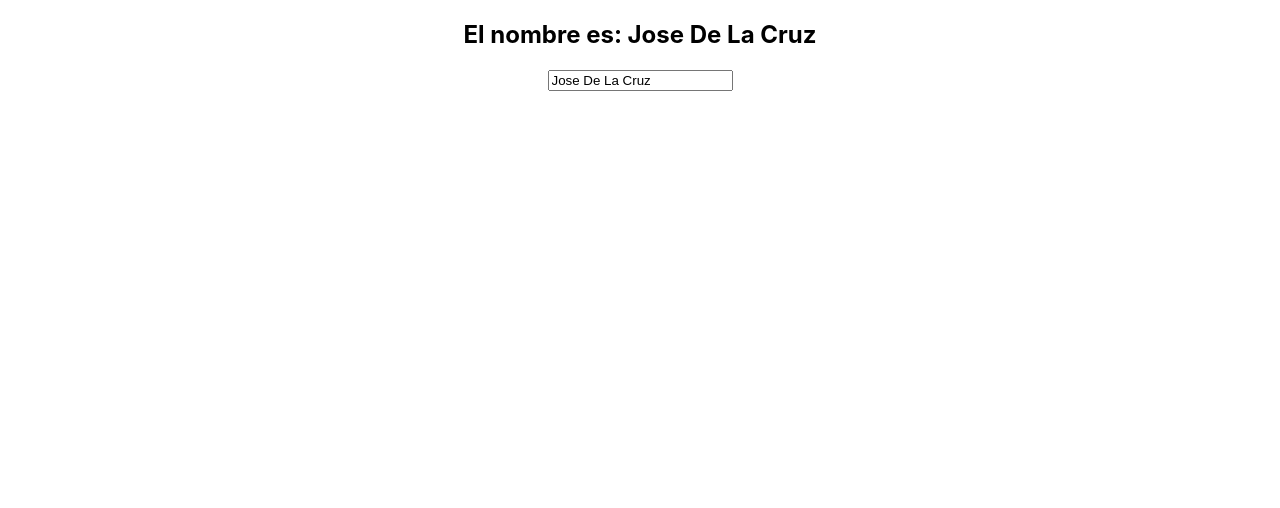
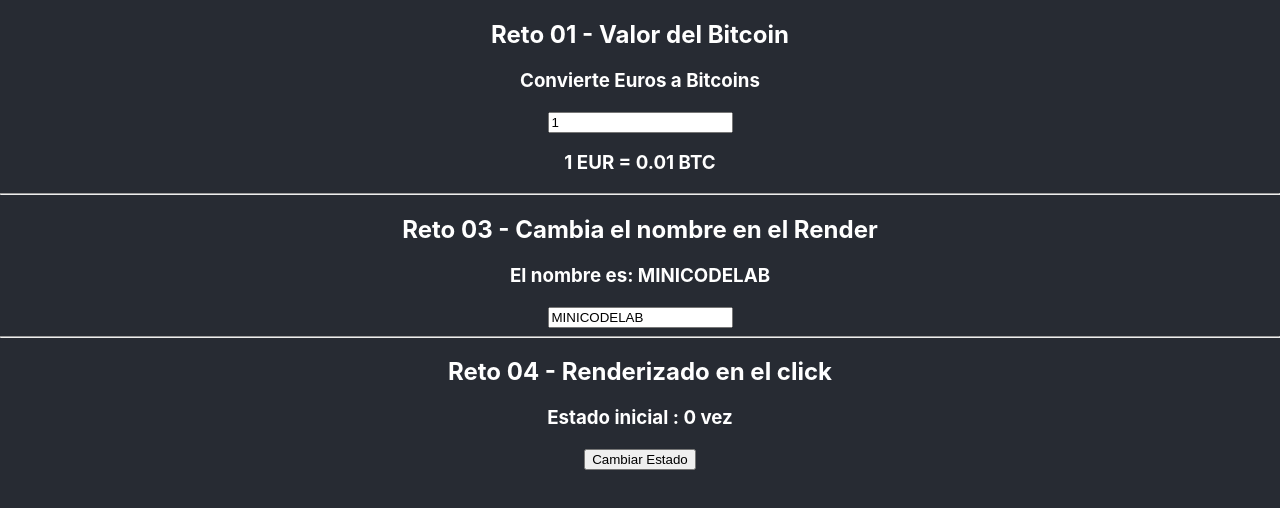
Before and after one commit to jdelacruzv/minicodelab-react, a React (Create React App) app in the folder challenges-hooks-p1/: page / in a window 1280 px wide. Shown: the top 508 px of the page. Built offline with nearby package versions, Linux system fonts and the light colour scheme.

Commit message:
Added RenderOnClick component

```diff
--- a/challenges-hooks-p1/public/index.html
+++ b/challenges-hooks-p1/public/index.html
@@ -24,7 +24,7 @@
       work correctly both with client-side routing and a non-root public URL.
       Learn how to configure a non-root public URL by running `npm run build`.
     -->
-    <title>React App</title>
+    <title>Challenges Hooks 01</title>
   </head>
   <body>
     <noscript>You need to enable JavaScript to run this app.</noscript>
--- a/challenges-hooks-p1/src/App.css
+++ b/challenges-hooks-p1/src/App.css
@@ -1,38 +1,3 @@
-.App {
+.app {
   text-align: center;
 }
-
-.App-logo {
-  height: 40vmin;
-  pointer-events: none;
-}
-
-@media (prefers-reduced-motion: no-preference) {
-  .App-logo {
-    animation: App-logo-spin infinite 20s linear;
-  }
-}
-
-.App-header {
-  background-color: #282c34;
-  min-height: 100vh;
-  display: flex;
-  flex-direction: column;
-  align-items: center;
-  justify-content: center;
-  font-size: calc(10px + 2vmin);
-  color: white;
-}
-
-.App-link {
-  color: #61dafb;
-}
-
-@keyframes App-logo-spin {
-  from {
-    transform: rotate(0deg);
-  }
-  to {
-    transform: rotate(360deg);
-  }
-}
--- a/challenges-hooks-p1/src/App.tsx
+++ b/challenges-hooks-p1/src/App.tsx
@@ -1,12 +1,16 @@
 import './App.css';
-// import { BitcoinConversor } from './components/BitcoinConversor';
+import { BitcoinConversor } from './components/BitcoinConversor';
 import { ChangeName } from './components/ChangeName';
+import { RenderOnClick } from './components/RenderOnClick';
 
 function App() {
   return (
-    <div className="App">
-      {/* <BitcoinConversor/> */}
-      <ChangeName />
+    <div className="app">
+      {<BitcoinConversor/>}
+      <hr />
+      {<ChangeName />}
+      <hr />
+      {<RenderOnClick />}
     </div>
   );
 }
--- a/challenges-hooks-p1/src/components/BitcoinConversor.tsx
+++ b/challenges-hooks-p1/src/components/BitcoinConversor.tsx
@@ -1,3 +1,4 @@
+import '../App.css';
 import { useState } from 'react';
 
 type CoinExchange = {
@@ -12,8 +13,9 @@ export const BitcoinConversor: React.FC = () => {
   });
 
   return (
-    <div>
-      <h2>Convierte Euros a Bitcoins</h2>
+    <>
+      <h2>Reto 01 - Valor del Bitcoin</h2>
+      <h3>Convierte Euros a Bitcoins</h3>
       <input
         type="number"
         value={coin.euro}
@@ -26,6 +28,6 @@ export const BitcoinConversor: React.FC = () => {
         }}
       />
       <h3>{coin.euro} EUR = {(coin.bitcoin * coin.euro).toFixed(2)} BTC</h3>
-    </div>
+    </>
   );
 };
--- a/challenges-hooks-p1/src/components/ChangeName.tsx
+++ b/challenges-hooks-p1/src/components/ChangeName.tsx
@@ -5,15 +5,17 @@ export const ChangeName: React.FC = () => {
 
   // Aquí cambiaremos el nombre en el render inicial, ¿como lo harás?
   useEffect(() => {
-    // console.log('Nombre del estado inicial: MiniCodeLab')
-    setName('Jose De La Cruz');
+    setName('Learning React');
   }, []);
 
-
+  useEffect(() => {
+    setName(name.toUpperCase());
+  });
 
   return (
     <>
-      <h2>El nombre es: {name}</h2>
+      <h2>Reto 03 - Cambia el nombre en el Render</h2>
+      <h3>El nombre es: {name}</h3>
       <input
         type="text"
         value={name}
--- /dev/null
+++ b/challenges-hooks-p1/src/components/RenderOnClick.tsx
@@ -0,0 +1,19 @@
+import React from 'react'
+import { useState } from 'react';
+
+export const RenderOnClick: React.FC = () => {
+  const [initial, setInitial] = useState<string>('Estado inicial');
+  const [count, setCount] = useState<number>(0);
+
+  return (
+    <>
+      <h2>Reto 04 - Renderizado en el click</h2>
+      <h3>{initial} : {count} {count > 1 ? 'veces' : 'vez'}</h3>
+      <button onClick={() => {
+          setInitial('Estado cambiado')
+          setCount(count + 1)
+        }}
+      >Cambiar Estado</button>
+    </>
+  )
+}
--- a/challenges-hooks-p1/src/index.css
+++ b/challenges-hooks-p1/src/index.css
@@ -5,6 +5,8 @@ body {
     sans-serif;
   -webkit-font-smoothing: antialiased;
   -moz-osx-font-smoothing: grayscale;
+  background-color: #272B33;
+  color: #fff;
 }
 
 code {
```
